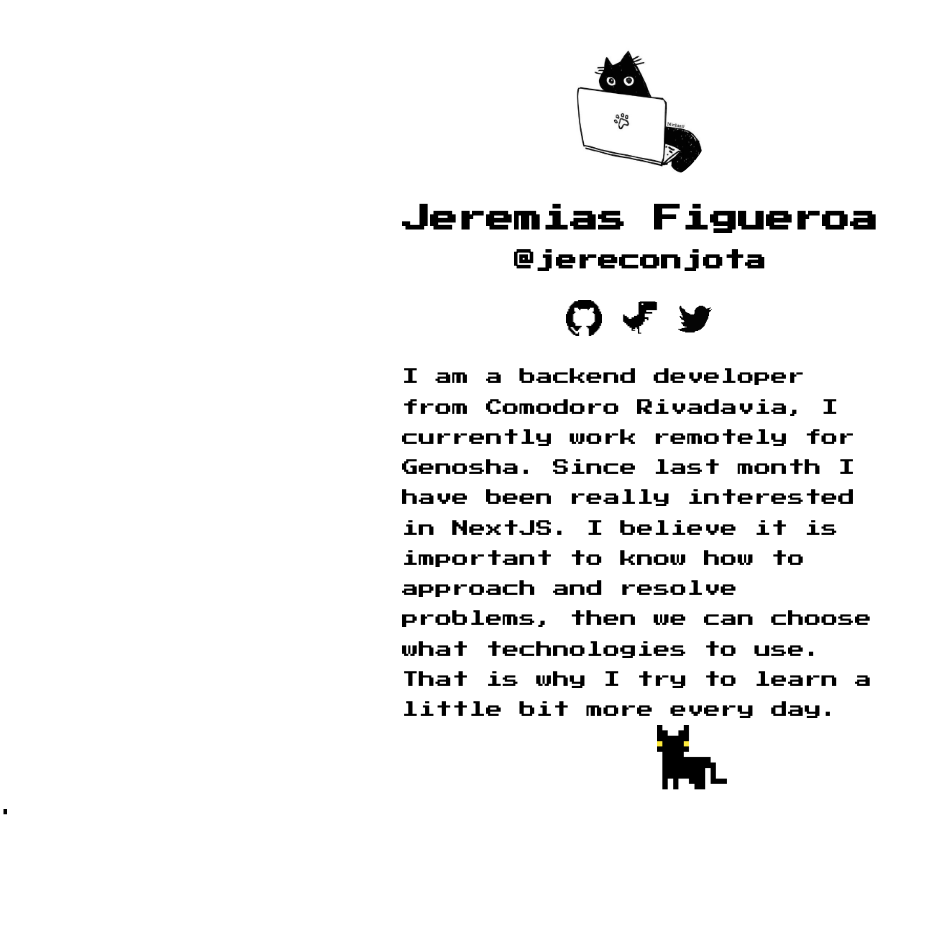
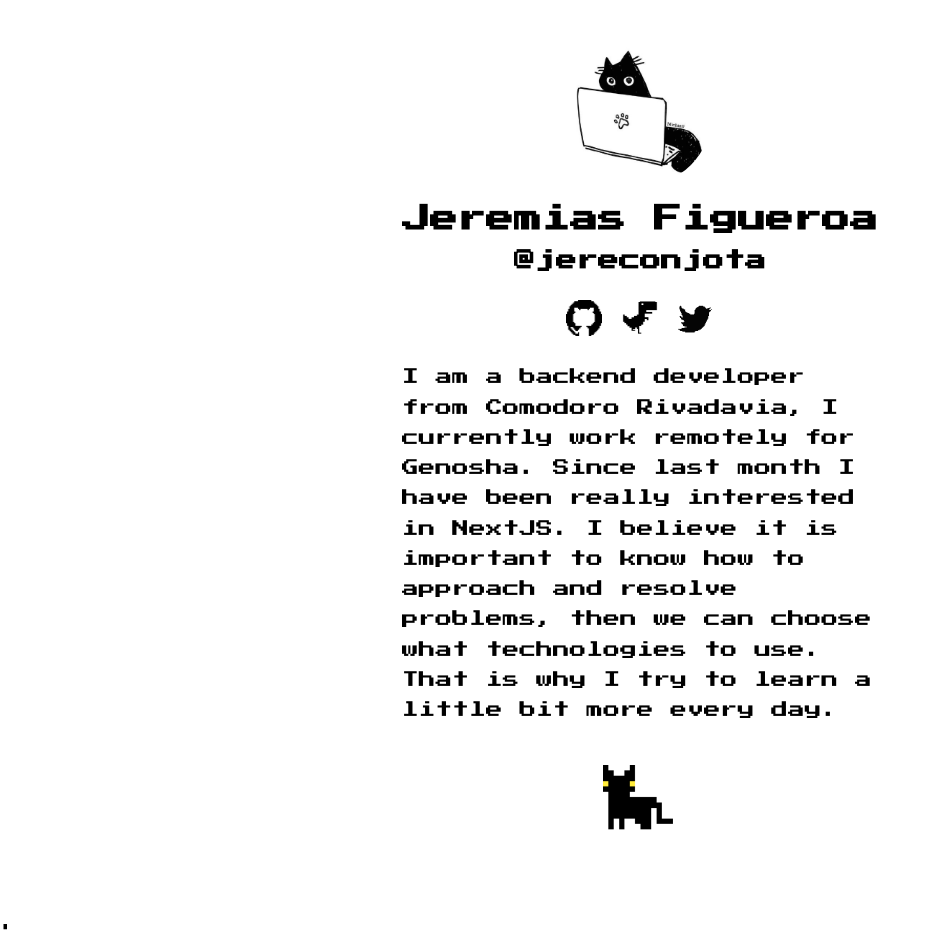
Before and after one commit to jereconjota/aboutme, a Next.js app: page / in a window 1280 px wide. Shown: the whole page, without its empty margins (0-936 px from the left). Before the commit the page ends 823 px from the top, so only its background shows below. Built offline with nearby package versions, Linux system fonts and the light colour scheme.

Commit message:
cat without move

```diff
--- a/components/cat.jsx
+++ b/components/cat.jsx
@@ -1,35 +1,37 @@
 import {useRef, useEffect} from 'react';
 
 export default function Cat({ url }) {
-    const ref = useRef(null);
+    // const ref = useRef(null);
 
-    let startTime = new Date().getTime();
+    // let startTime = new Date().getTime();
 
-    let walkTheCat = function () {
-        let catEl = ref.current;
+    // let walkTheCat = function () {
+    //     let catEl = ref.current;
 
-        let currTime = new Date().getTime();
-        let move = (((currTime - startTime) / 1000) * 100);
-        catEl.style.right = move + "px";
+    //     let currTime = new Date().getTime();
+    //     let move = (((currTime - startTime) / 1000) * 100);
+    //     catEl.style.right = move + "px";
 
-        if (move < window.screen.width) {
-            window.requestAnimationFrame(walkTheCat);
-        } else {
-            catEl.style.right = "0px";
-            startTime = new Date().getTime();
-            window.requestAnimationFrame(walkTheCat);
-        }
-    };
+    //     if (move < window.screen.width) {
+    //         window.requestAnimationFrame(walkTheCat);
+    //     } else {
+    //         catEl.style.right = "0px";
+    //         startTime = new Date().getTime();
+    //         window.requestAnimationFrame(walkTheCat);
+    //     }
+    // };
 
-    useEffect(() => {
-        walkTheCat();
-    }, []);
+    // useEffect(() => {
+    //     // walkTheCat();
+    // }, []);
 
     return (
             <img src={url}
             width="75"
             height="75"
             id="cat"
-            ref={ref} />
+
+            // ref={ref}
+            />
     )
 }
--- a/pages/_document.js
+++ b/pages/_document.js
@@ -5,10 +5,7 @@ export default class MyDocument extends Document {
 		return (
 			<Html>
 				<Head>
-					<link
-						href="https://fonts.googleapis.com/css2?family=Inter&display=swap"
-						rel="stylesheet"
-					/>
+
 				</Head>
 				<body>
 					<script
--- a/pages/index.js
+++ b/pages/index.js
@@ -86,10 +86,10 @@ export default function Home() {
             That is why I try to learn a little bit more every day.
           </p>
         </section>
+        <div onClick={easteregg} className="easteregg">
+          <Cat url={catUrl} />
+        </div>
       </Layout>'
-      <div onClick={easteregg}>
-        <Cat url={catUrl} />
-      </div>
     </>
   )
 }
--- a/styles/global.css
+++ b/styles/global.css
@@ -26,6 +26,7 @@ body {
   font-size: 14px;
   background-color: var(--color-background);
 	color: var(--color-primary);
+  /* overflow: hidden; */
 
 }
 
@@ -56,7 +57,9 @@ img {
   display: block;
 }
 
-#cat {
-  position: absolute;
-  bottom: 0;
+.easteregg {
+  display: flex;
+  justify-content: center;
+  align-items: center;
+  margin-top: 40px;
 }
```
